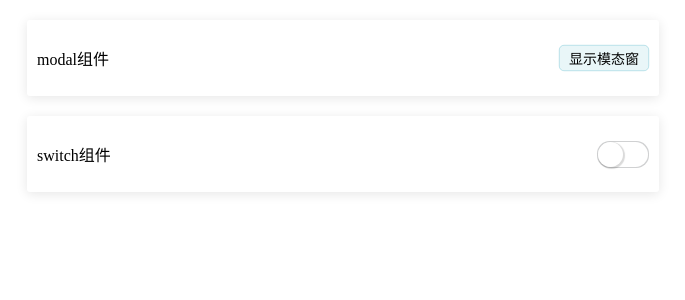
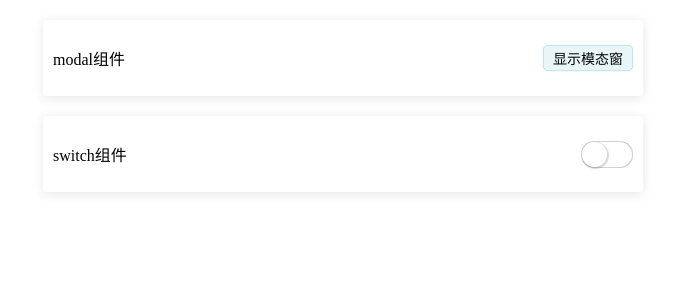
Before and after one commit to lwpersonal/Component_Vue2, a Vue app: page / in a window 1280 px wide. Shown: the top 300 px of the page, without its empty margins (297-982 px from the left). Built offline with nearby package versions, Linux system fonts and the light colour scheme.

Commit message:
显示页面微调

```diff
--- a/src/components/showComponent.vue
+++ b/src/components/showComponent.vue
@@ -1,9 +1,9 @@
 
 <style scoped>
 .wrap {
-  width: 50%;
   height: 1000px;
-  min-width: 600px;
+  width: 90%;
+  max-width: 600px;
   margin: 0 auto;
   font-size: 14px;
 }
@@ -54,7 +54,6 @@
 
 <template>
   <section class="wrap">
-
     <!-- Modal -->
     <section class="box-sty">
       <p class="title">modal组件</p>
```
